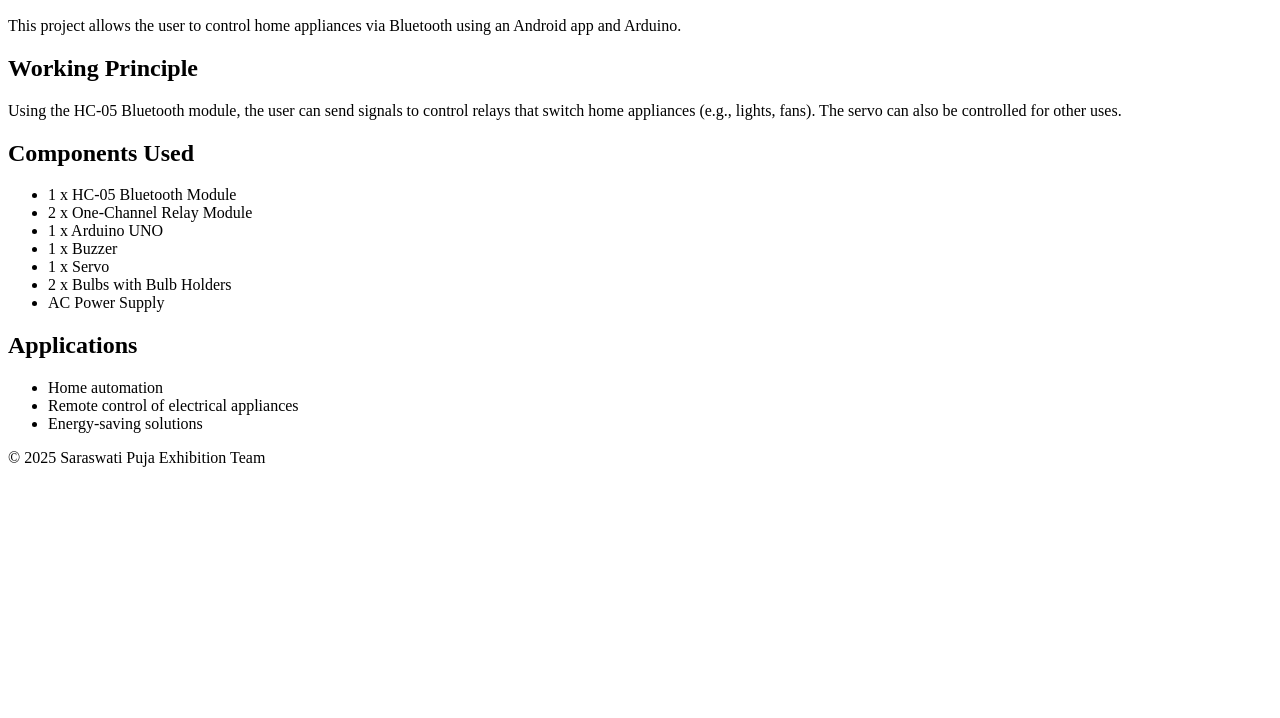
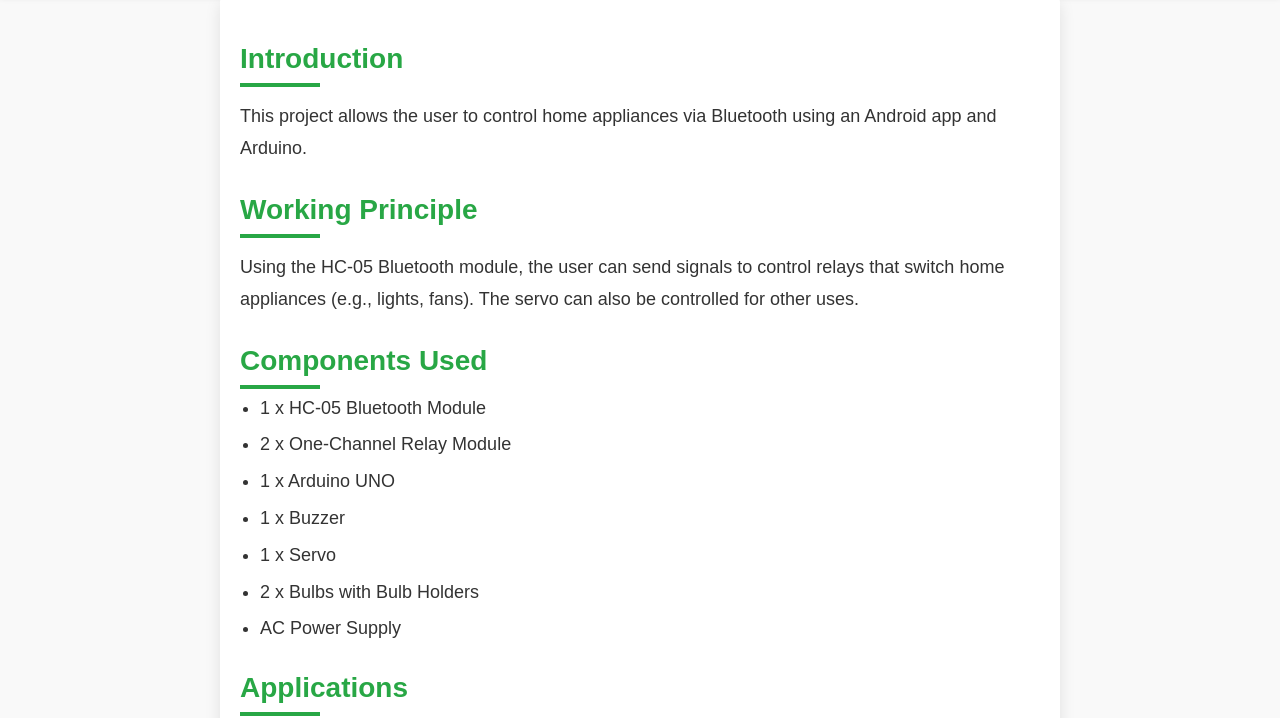
Before and after one commit to Wasifdevoloper/Exhibition-Projects, a plain HTML site: page project2.html in a window 1280 px wide. Shown: the part 110-828 px from the top of the page. Before the commit the page ends 800 px from the top, so only its background shows below. Drawn offline with Linux system fonts and the light colour scheme; files that its build step writes are made by us from their sources; the site is published under a folder, as on GitHub Pages, so addresses that start at the root find nothing.

Commit message:
Update project2.html

```diff
--- a/project2.html
+++ b/project2.html
@@ -5,7 +5,7 @@
     <meta name="viewport" content="width=device-width, initial-scale=1.0">
     <title>Bluetooth Controlled Home Appliances</title>
 
-    <link rel="stylesheet" href="/css/project2.css">
+    <link rel="stylesheet" href="project2.css">
 </head>
 <body>
     <header>
```
